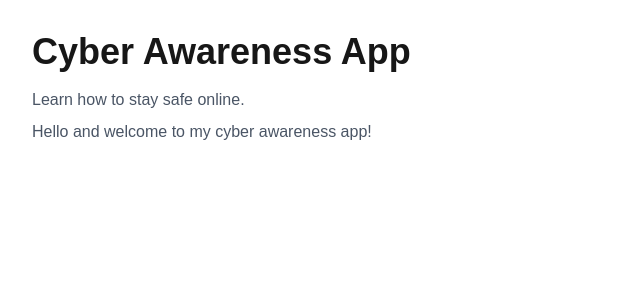
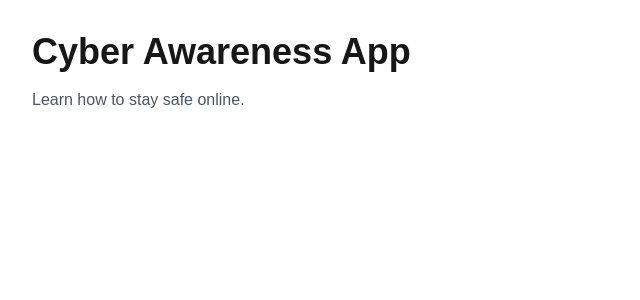
Before and after one commit to TIS0N/cyber-awareness-app, a Next.js app: page / in a window 1280 px wide. Shown: the top 300 px of the page, without its empty margins (0-640 px from the left). Built offline with nearby package versions, Linux system fonts and the light colour scheme.

Commit message:
next push

```diff
--- a/src/app/page.tsx
+++ b/src/app/page.tsx
@@ -4,9 +4,6 @@ export default function HomePage() {
       <h1 className="text-4xl font-bold">Cyber Awareness App</h1>
 
       <p className="mt-4 text-gray-600">Learn how to stay safe online.</p>
-      <p className="mt-2 text-gray-600">
-        Hello and welcome to my cyber awareness app!
-      </p>
     </main>
   );
 }
```
